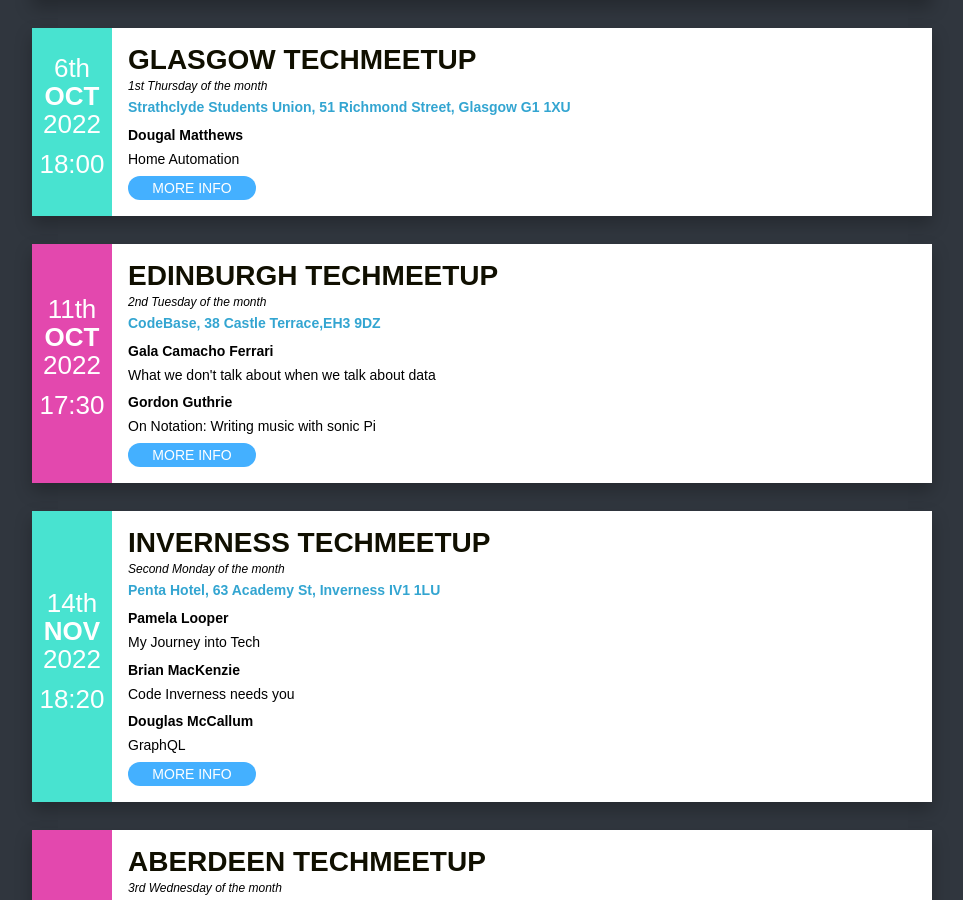
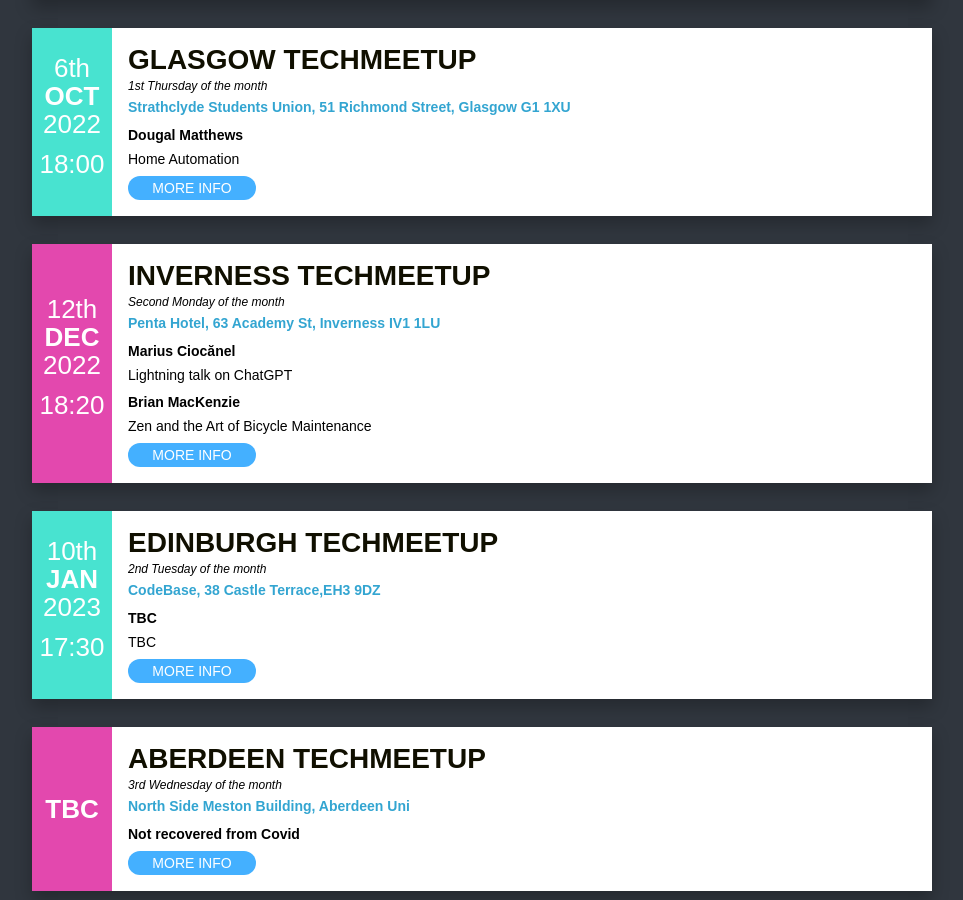
Before and after one commit to techmeetup/techmeetup.co.uk, a Jekyll site: the page built from index.html, in a window 1280 px wide and 900 px high, scrolled down 541 px. Shown: the whole window, without its empty margins (158-1121 px from the left). Built offline with Jekyll 4.4.1, drawn with Linux system fonts in a browser that asks for light colours.

Commit message:
Update Inverness December 2022 and Edinburgh January 2023

```diff
--- a/_data/index.json
+++ b/_data/index.json
@@ -8,15 +8,11 @@
       "address": "CodeBase, 38 Castle Terrace,EH3 9DZ"
     },
     "active": "true",
-    "date": "2022-10-11T17:30:00Z",
+    "date": "2023-01-10T17:30:00Z",
     "speakers": [
       {
-        "name": "Gala Camacho Ferrari",
-        "talk": "What we don't talk about when we talk about data"
-      },
-      {
-        "name": "Gordon Guthrie",
-        "talk": "On Notation: Writing music with sonic Pi"
+        "name": "TBC",
+        "talk": "TBC"
       }
     ]
   },
@@ -94,19 +90,15 @@
       "address": "Penta Hotel, 63 Academy St, Inverness IV1 1LU"
     },
     "active": "true",
-    "date": "2022-11-14T18:20:00Z",
+    "date": "2022-12-12T18:20:00Z",
     "speakers": [
       {
-        "name": "Pamela Looper",
-        "talk": "My Journey into Tech"
+        "name": "Marius Ciocănel",
+        "talk": "Lightning talk on ChatGPT"
       },
       {
         "name": "Brian MacKenzie",
-        "talk": "Code Inverness needs you"
-      },
-      {
-        "name": "Douglas McCallum",
-        "talk": "GraphQL"
+        "talk": "Zen and the Art of Bicycle Maintenance"
       }
     ]
   }
```
